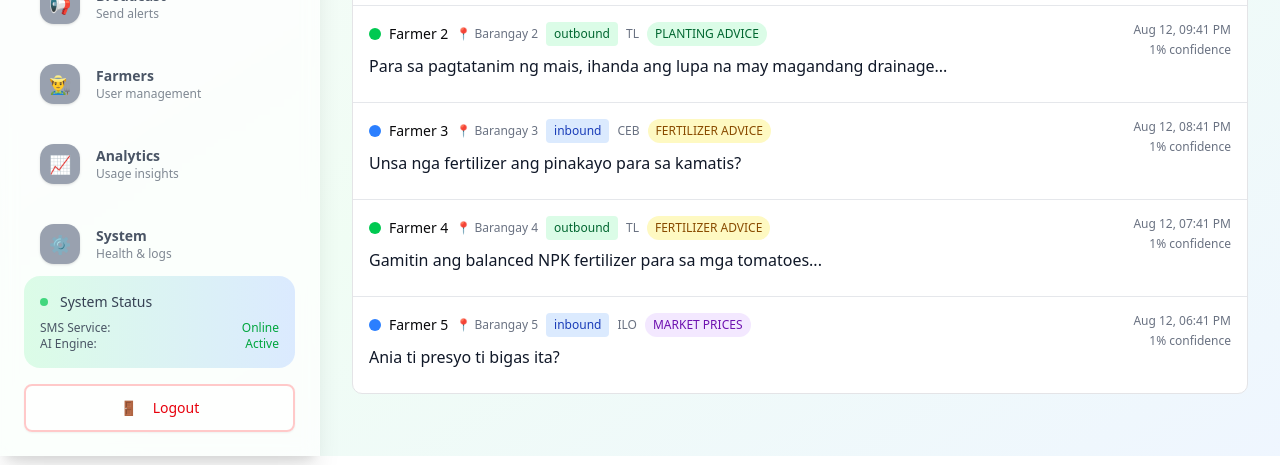
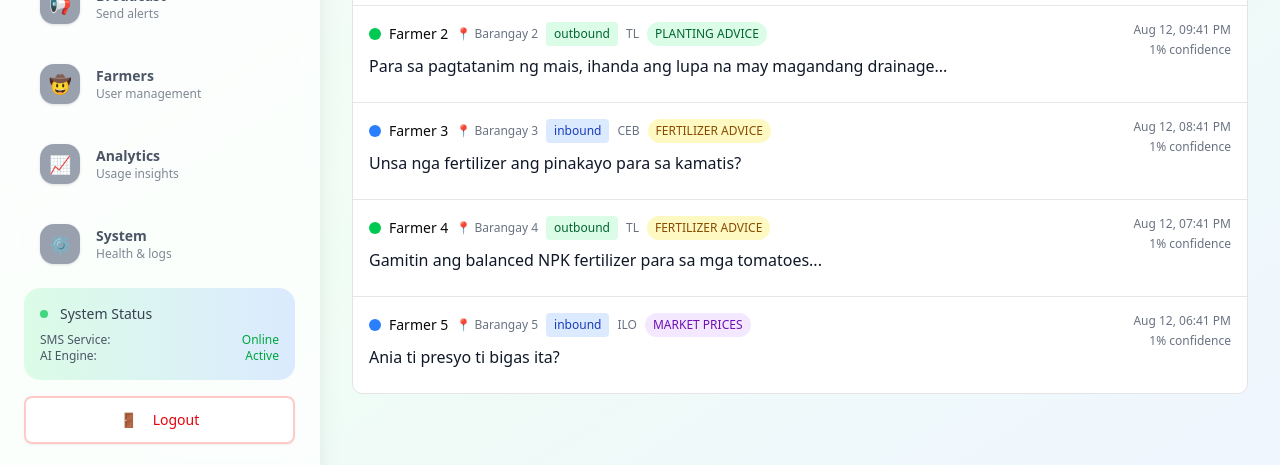
Before and after one commit to nekolaiv/tanimbuddy, a Next.js app: page /admin/messages in a window 1280 px wide. Shown: the part 344-809 px from the top of the page. Built offline with nearby package versions, Linux system fonts and the light colour scheme; no server answers; the database is empty; sample sign-in values are in the browser's storage.

Commit message:
update: change farmer icon, and merge logout and status footer to nav

```diff
--- a/src/components/layout/admin-layout.tsx
+++ b/src/components/layout/admin-layout.tsx
@@ -66,7 +66,7 @@ export default function AdminLayout({ children }: AdminLayoutProps) {
     { name: 'Dashboard', href: '/admin', icon: '📊', color: 'from-blue-500 to-blue-600' },
     { name: 'Messages', href: '/admin/messages', icon: '💬', color: 'from-green-500 to-green-600' },
     { name: 'Broadcast', href: '/admin/broadcast', icon: '📢', color: 'from-purple-500 to-purple-600' },
-    { name: 'Farmers', href: '/admin/farmers', icon: '👨‍🌾', color: 'from-amber-500 to-amber-600' },
+    { name: 'Farmers', href: '/admin/farmers', icon: '🤠', color: 'from-amber-500 to-amber-600' },
     { name: 'Analytics', href: '/admin/analytics', icon: '📈', color: 'from-pink-500 to-pink-600' },
     { name: 'System', href: '/admin/system', icon: '⚙️', color: 'from-gray-500 to-gray-600' },
   ];
@@ -74,7 +74,7 @@ export default function AdminLayout({ children }: AdminLayoutProps) {
   return (
     <div className="flex min-h-screen bg-gradient-to-br from-slate-50 via-green-50 to-blue-50">
       {/* Enhanced Sidebar */}
-      <aside className="w-80 bg-white/70 backdrop-blur-sm border-r border-white/20 shadow-xl">
+      <aside className="sticky top-0 w-80 max-h-max bg-white/70 backdrop-blur-sm border-r border-white/20 shadow-xl">
         <div className="p-6">
           {/* Enhanced Logo */}
           <div className="flex items-center gap-4 mb-8 p-4 bg-gradient-to-r from-green-100 to-blue-100 rounded-2xl">
@@ -125,11 +125,7 @@ export default function AdminLayout({ children }: AdminLayoutProps) {
                 )}
               </Link>
             ))}
-          </nav>
-        </div>
-
-        {/* Enhanced Footer */}
-        <div className="absolute bottom-6 left-6 right-6 space-y-4">
+            <div className="space-y-4">
           <div className="p-4 bg-gradient-to-r from-green-100 to-blue-100 rounded-2xl">
             <div className="flex items-center gap-3 mb-2">
               <div className="w-2 h-2 bg-green-500 rounded-full animate-pulse"></div>
@@ -156,6 +152,11 @@ export default function AdminLayout({ children }: AdminLayoutProps) {
             Logout
           </Button>
         </div>
+          </nav>
+        </div>
+
+        {/* Enhanced Footer */}
+
       </aside>
 
       {/* Enhanced Main Content */}
```
